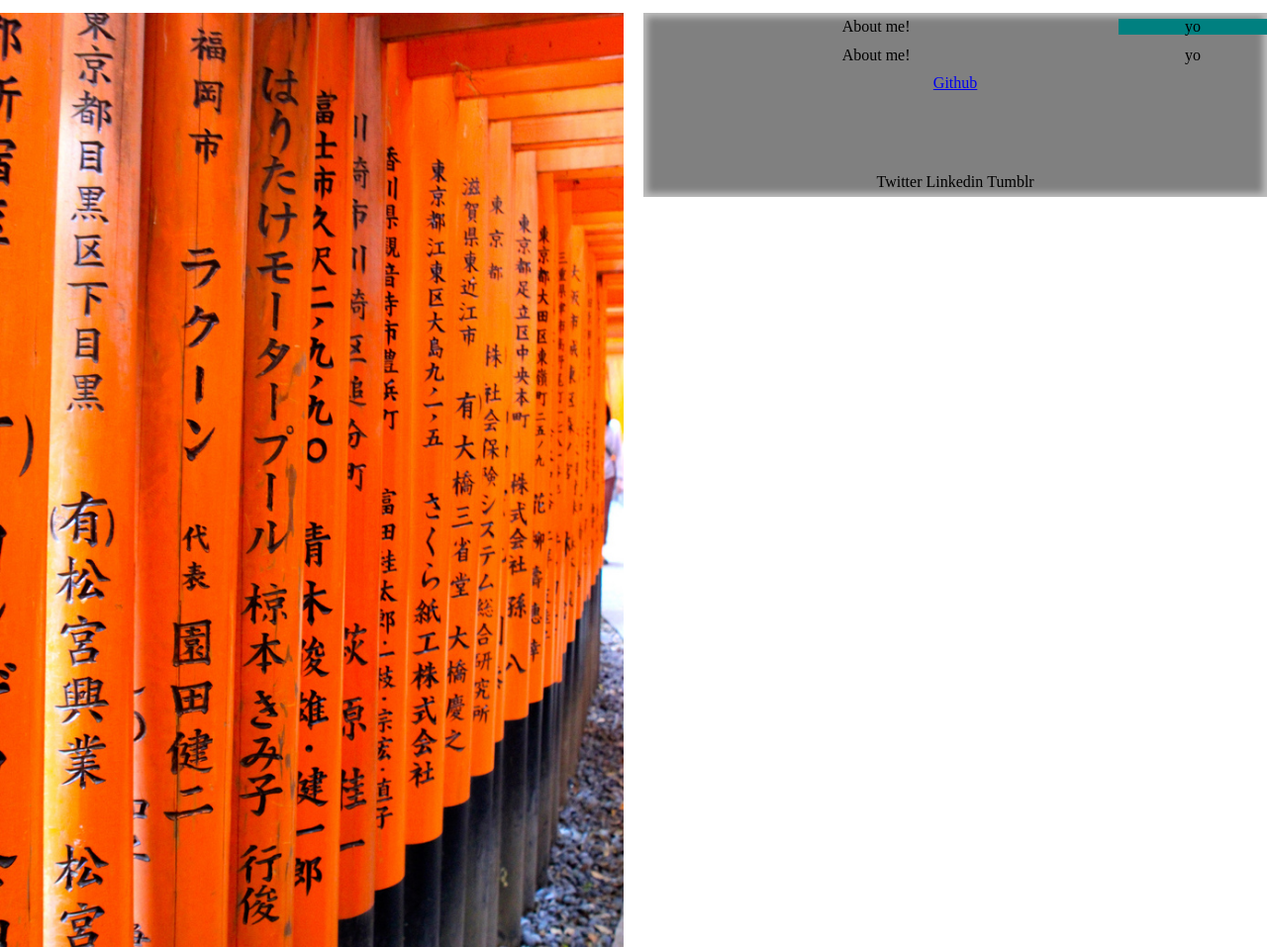
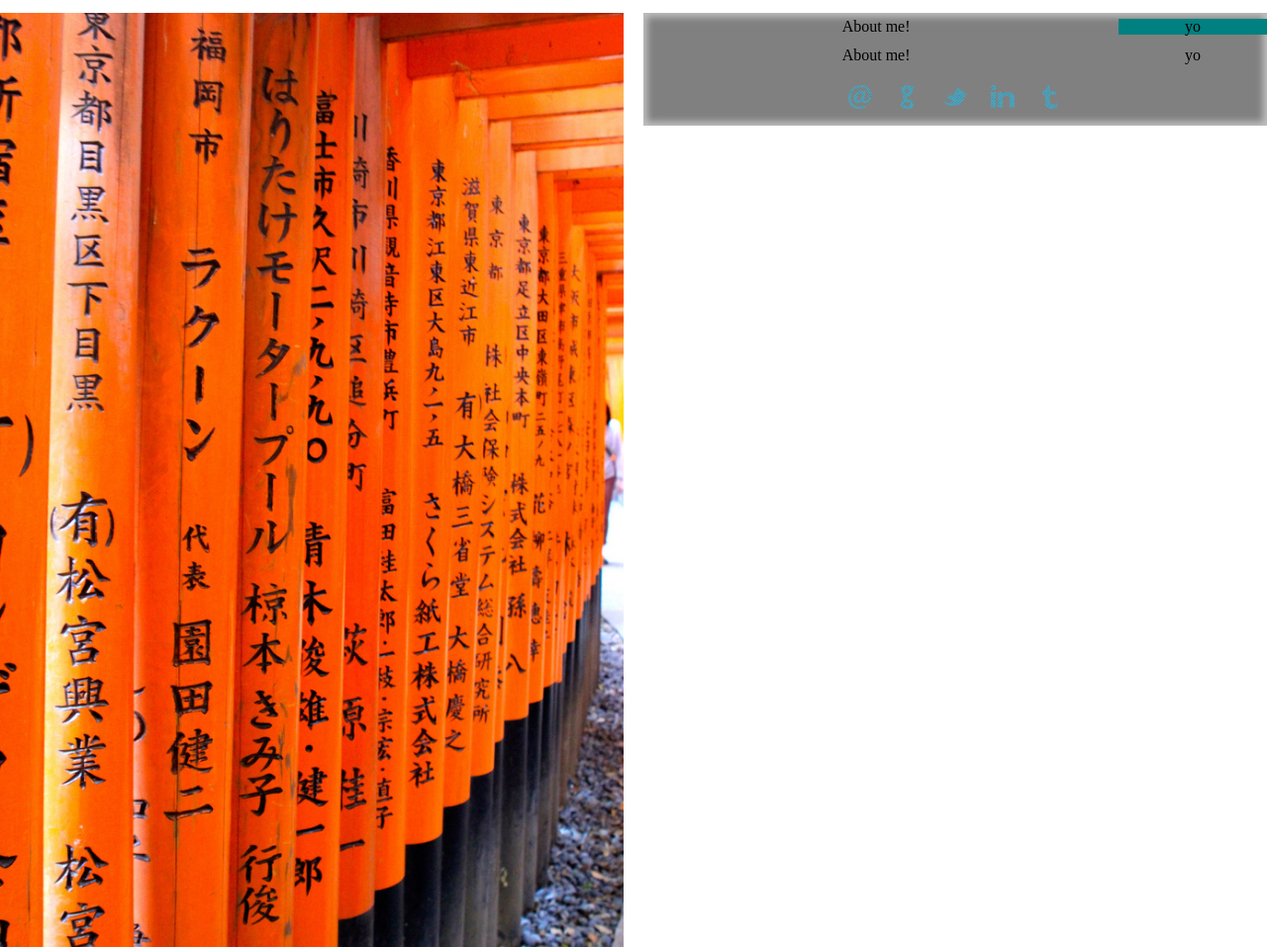
Before and after one commit to nihwang/personal_website, a plain HTML site: page index.html in a window 1280 px wide. Shown: the top 957 px of the page at 99% size. Drawn offline with Linux system fonts and the light colour scheme.

Commit message:
finished adding social buttons  and links

```diff
--- a/css/style.css
+++ b/css/style.css
@@ -55,20 +55,34 @@ img {
 	display: inline;
 }
 
-.social-buttons a {
-	display: block;
-	width: 100px;
-	height: 100px;
-	margin: 0 auto;
-}
-
-.github,
-.twitter,
-.linkedin,
-.tumblr {
-	background: url('../img/sprites.png') no-repeat;
+.social-buttons li a {
+	display: inline-block;
+	width: 24px;
+	height: 24px;
+	margin: 10px;
+	vertical-align: middle;
 }
 
 .github {
-	background-position: -100px 0;
+	background: url(../img/github.png) left top no-repeat;
 }
+
+.twitter {
+	background: url(../img/twitter.png) left top no-repeat;
+}
+
+.linkedin {
+	background: url(../img/linkedin.png);
+}
+
+.tumblr {
+	background: url(../img/tumblr.png);
+}
+
+.email {
+	background: url(../img/email.png);
+}
+
+.social-buttons li a:hover {
+	background-position: left -34px;
+}
--- a/index.html
+++ b/index.html
@@ -31,10 +31,11 @@
 			<div class="social section group">
 				<div class="col span_4_of_4">
 					<ul class="social-buttons">
-						<li class="github"><a href="https://github.com/nihwang">Github</a></li>
-						<li class="twitter">Twitter</li>
-						<li class="linkedin">Linkedin</li>
-						<li class="tumblr">Tumblr</li>
+						<li><a class="email" href="mailto:nihwang12@gmail.com"></a></li>
+						<li><a class="github" href="https://github.com/nihwang" target="_blank"></a></li>
+						<li><a class="twitter" href="https://twitter.com/bronaduckie" target="_blank"></a></li>
+						<li><a class="linkedin" href="www.linkedin.com/pub/nina-hwang/37/bb2/567/" target="_blank"></a></li>
+						<li><a class="tumblr" href="www.ninidbc.tumblr.com" target="_blank"></a></li>
 					</ul>
 				</div>
 			</div>
```
